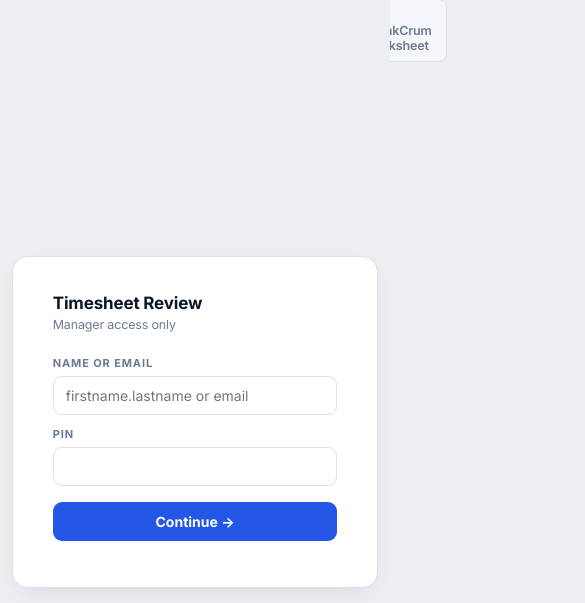
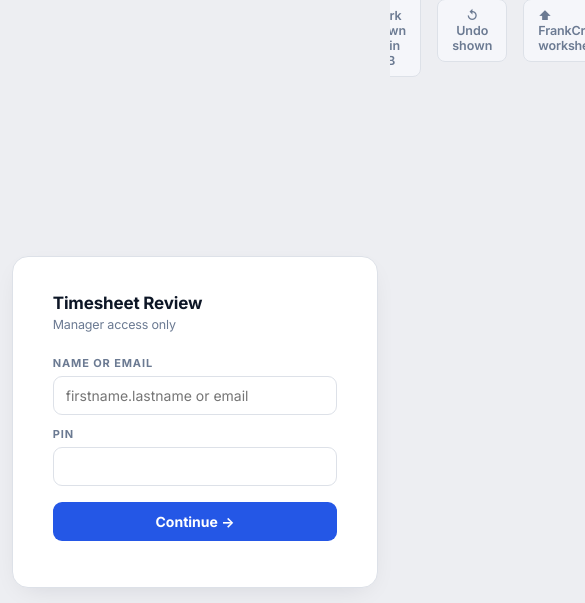
Before and after one commit to fullstackflow11/apb-ops, a plain HTML site: page apb-admin-review.html in a window 390 px wide. Shown: the top 603 px of the page, 585 px wide, since content can reach past the window. Drawn offline with nearby package versions, Linux system fonts and the light colour scheme.

Commit message:
Update apb-admin-review.html

```diff
--- a/apb-admin-review.html
+++ b/apb-admin-review.html
@@ -255,6 +255,8 @@ select.ctrl-select:focus{outline:none;border-color:var(--accent)}
   <div class="hdr-spacer"></div>
   <button class="btn btn-export" onclick="exportQuickBooks()" title="Reviewed time not yet keyed into QuickBooks — billable and non-billable">⬇ Export for QuickBooks</button>
   <span id="qbPending" style="display:none;font-size:12.5px;color:var(--ink-3);align-self:center;margin-left:2px"></span>
+  <button class="btn btn-export" onclick="qbMarkShown(true)" title="Mark every reviewed line currently shown as keyed into QuickBooks">✓ Mark shown as in QB</button>
+  <button class="btn btn-export" onclick="qbMarkShown(false)" title="Undo — put every reviewed line currently shown back on the to-enter list">↺ Undo shown</button>
   <label class="btn btn-export" id="fcDrop" for="fcFile"
     title="Drop in the worksheet FrankCrum sent this week. Their layout, their people, their pay period — filled in and handed back.">⬆ FrankCrum worksheet</label>
   <input type="file" id="fcFile" accept=".xlsx,.xls" style="display:none">
@@ -1648,6 +1650,34 @@ async function exportQuickBooks(){
   showToast(`QuickBooks export downloaded · ${data.length} line${data.length!==1?'s':''} · ${scope} · not marked`);
 }
 
+// Bulk-mark whatever the current filters are showing. Chelsea keys a week at
+// a time, so clicking 80 cards is not the job — set the dates, key the week,
+// mark it. Deliberately scoped to what is on screen so it can never stamp
+// something she has not looked at.
+async function qbMarkShown(entered){
+  const shown=_filteredVisits();
+  const vesselF=document.getElementById('vesselFilter').value;
+  const ids=[];
+  shown.forEach(v=>linesForVisit(v,vesselF).forEach(l=>{
+    if(l.reviewed && !!l.qb_entered !== !!entered) ids.push(l.id);
+  }));
+  if(!ids.length){ showToast(entered?'Everything shown is already marked in QB':'Nothing shown is marked yet'); return; }
+
+  const from=document.getElementById('dateFrom').value, to=document.getElementById('dateTo').value;
+  const range=(from||to)?((from||'start')+' to '+(to||'today')):'ALL DATES';
+  if(!confirm((entered?'Mark ':'Un-mark ')+ids.length+' line(s) as entered in QuickBooks?\n\nCovers what is on screen right now: '+range
+    +(document.getElementById('techFilter').value?'\nTech: '+document.getElementById('techFilter').value:'')
+    +'\n\nThis only changes the tracking flag — it does not touch QuickBooks itself.')) return;
+
+  const by=(window.APBRoles&&APBRoles.label&&APBRoles.label())||'admin';
+  const {data,error}=await sb.rpc('qb_mark_entered',{p_ids:ids,p_by:by,p_entered:!!entered});
+  if(error){ showToast('Could not save that: '+error.message); return; }
+  const set=new Set(ids);
+  lines.forEach(l=>{ if(set.has(l.id)) l.qb_entered=!!entered; });
+  renderVisits(); qbBadge();
+  showToast((data||ids.length)+' line(s) '+(entered?'marked in QB':'put back on the list'));
+}
+
 // She keys QuickBooks by hand, so she needs to mark a line herself as well
 // as have the export do it. Optimistic flip, reverted if the write fails.
 async function qbToggle(id){
@@ -1715,7 +1745,7 @@ Object.assign(window, {
   openReviewModal, saveDesc, saveHours, setFilter, startEditDesc, startEditHours,
   toggleBillable, toggleCard, toggleReviewed, toggleTechSummary, renderVisits,
   startEditJob, cancelEditJob, onRevVesselChange, saveJobLine, startEditDate, saveVisitDate,
-  shiftGridWeek, gridThisWeek, gridPickTech, frankcrumFill, reloadWithPunches, qbBadge, qbDays, qbToggle, qbToggleVisit
+  shiftGridWeek, gridThisWeek, gridPickTech, frankcrumFill, reloadWithPunches, qbBadge, qbDays, qbToggle, qbToggleVisit, qbMarkShown
 });
 })();
 </script>
```
